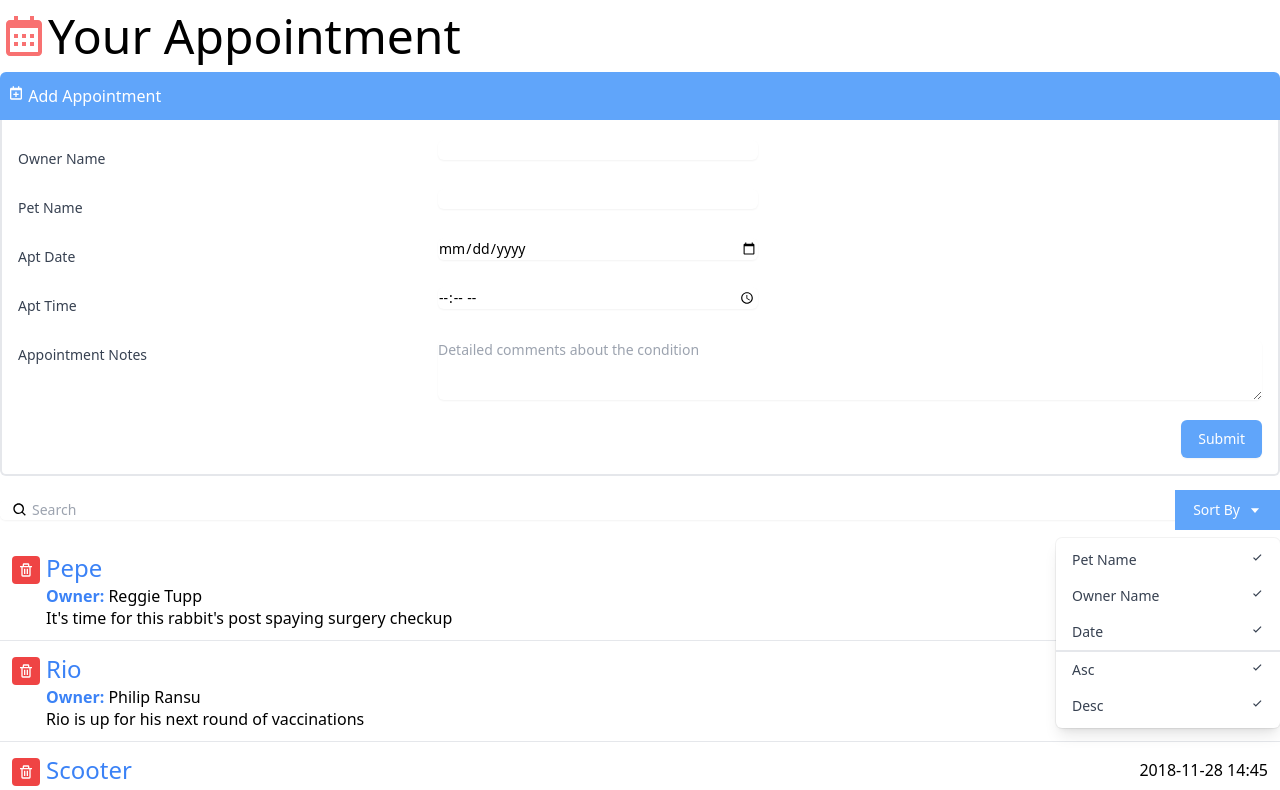
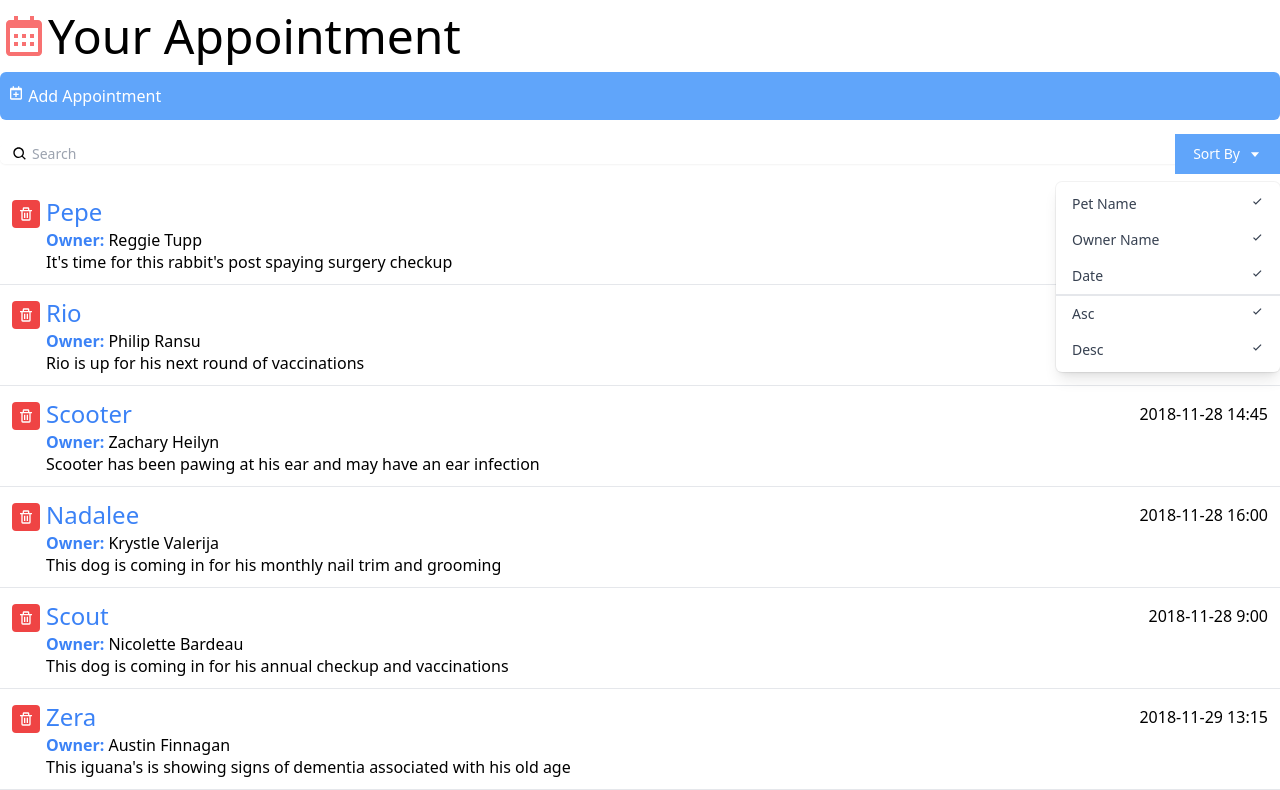
Before and after one commit to sbkbisht/2022, a React (Create React App) app in the folder react-interface/: page / in a window 1280 px wide. Shown: the top 790 px of the page. Built offline with nearby package versions, Linux system fonts and the light colour scheme; the HTML template or start-up script is replaced by a standard one.

Commit message:
useState hook and conditional classes

```diff
--- a/react-interface/src/components/AddAppointment.js
+++ b/react-interface/src/components/AddAppointment.js
@@ -2,10 +2,14 @@
 import { useState } from "react";
 
 const AddAppointment = () => {
+  const [toggleForm, setToggleForm] = useState(false);
   return (
     <div>
       <button
-        className={`bg-blue-400 text-white px-2 py-3 w-full text-left rounded-t-md
+        onClick={() => setToggleForm(!toggleForm)}
+        className={`bg-blue-400 text-white px-2 py-3 w-full text-left  ${
+          toggleForm ? "rounded-t-md" : "rounded-md"
+        }
           `}
       >
         <div>
@@ -13,7 +17,7 @@
           Appointment
         </div>
       </button>
-
+      {toggleForm && (
         <div className="border-r-2 border-b-2 border-l-2 border-light-blue-500 rounded-b-md pl-4 pr-4 pb-4">
           <div className="sm:grid sm:grid-cols-3 sm:gap-4 sm:items-start  sm:pt-5">
             <label
@@ -112,6 +116,7 @@
             </div>
           </div>
         </div>
+      )}
     </div>
   );
 };
```
Lines whose indentation alone changed are shown as unchanged.
